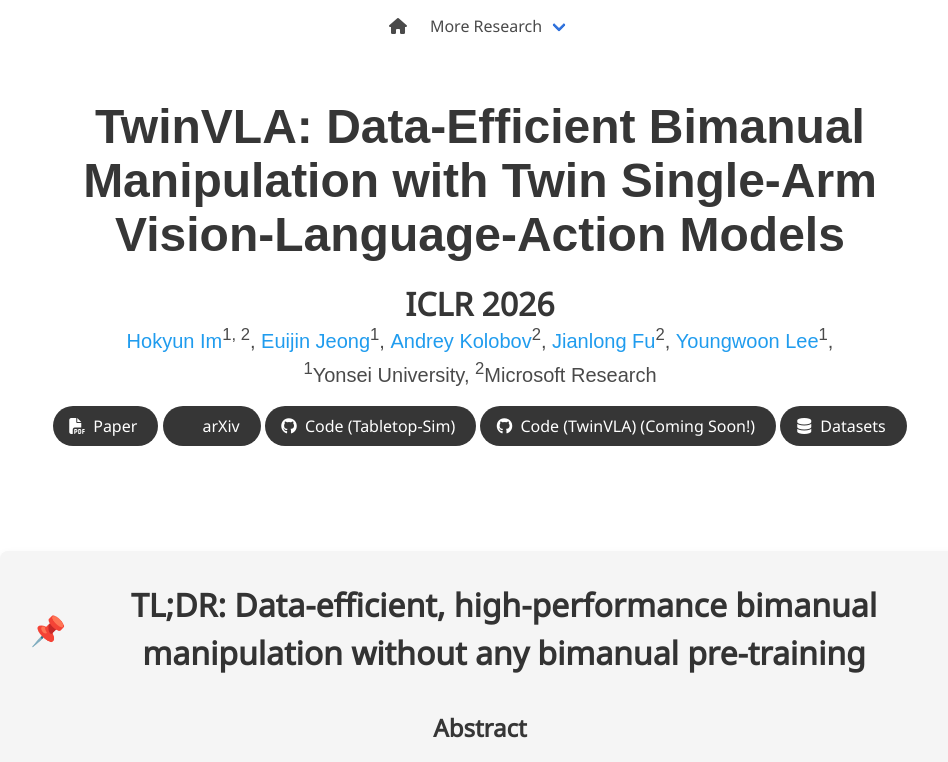
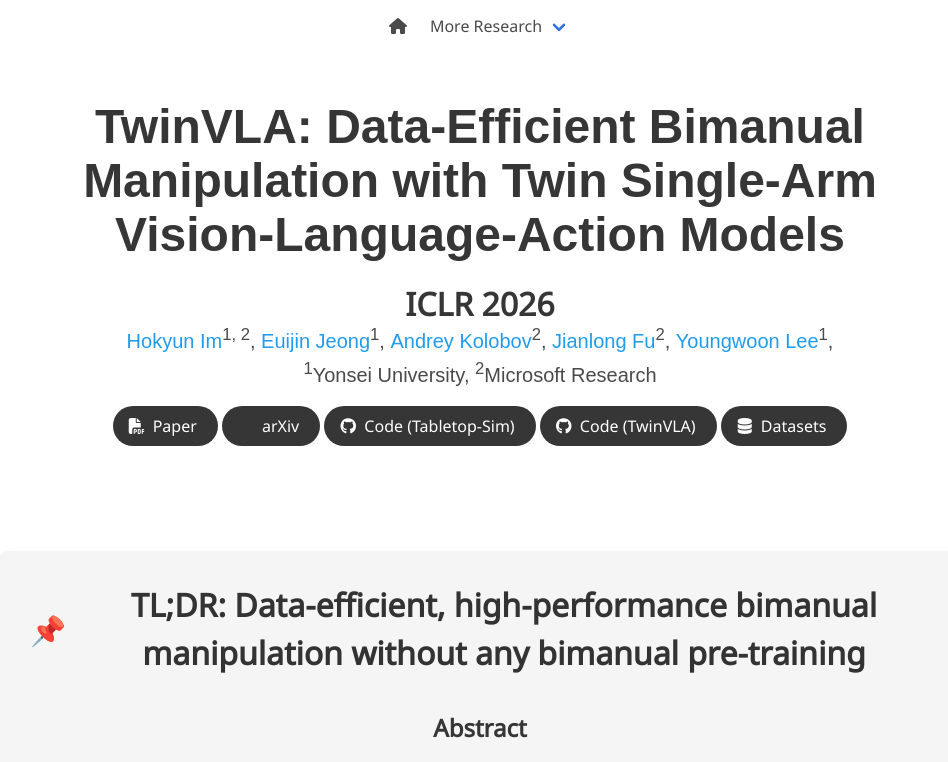
Before and after one commit to jellyho/TwinVLA, a plain HTML site: page index.html in a window 1280 px wide. Shown: the top 762 px of the page, without its empty margins (160-1108 px from the left). Drawn offline with nearby package versions, Linux system fonts and the light colour scheme; some icons are missing; a web font is replaced by a local one.

Commit message:
Code Release

```diff
--- a/index.html
+++ b/index.html
@@ -199,7 +199,7 @@
                     <span class="icon">
                       <i class="fab fa-github"></i>
                     </span>
-                    <span>Code (TwinVLA) (Coming Soon!)</span>
+                    <span>Code (TwinVLA)</span>
                   </a>
                 </span>
                 <span class="link-block">
```
